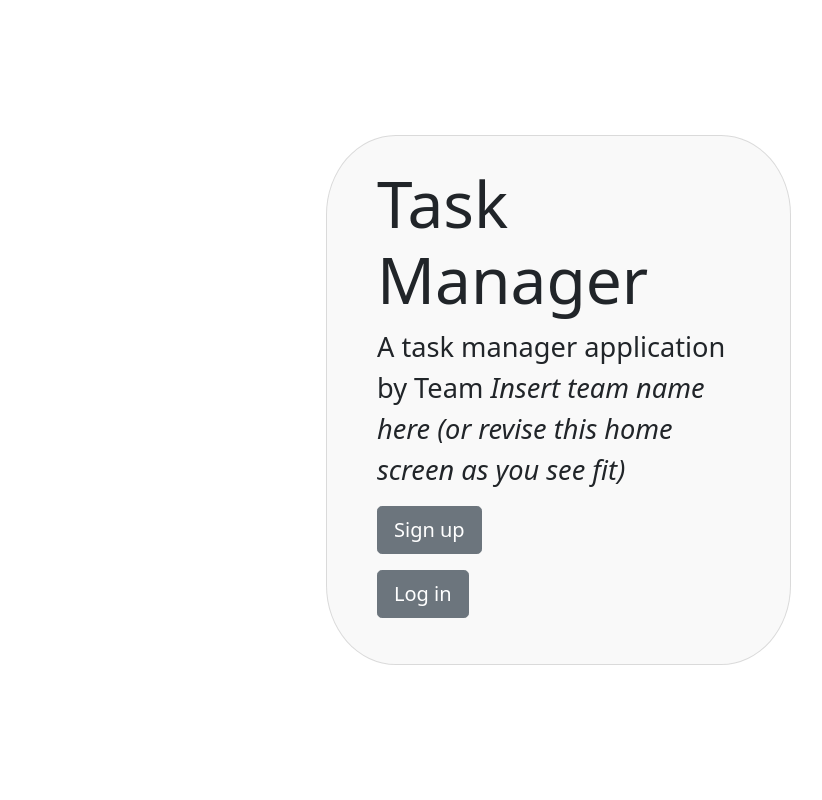
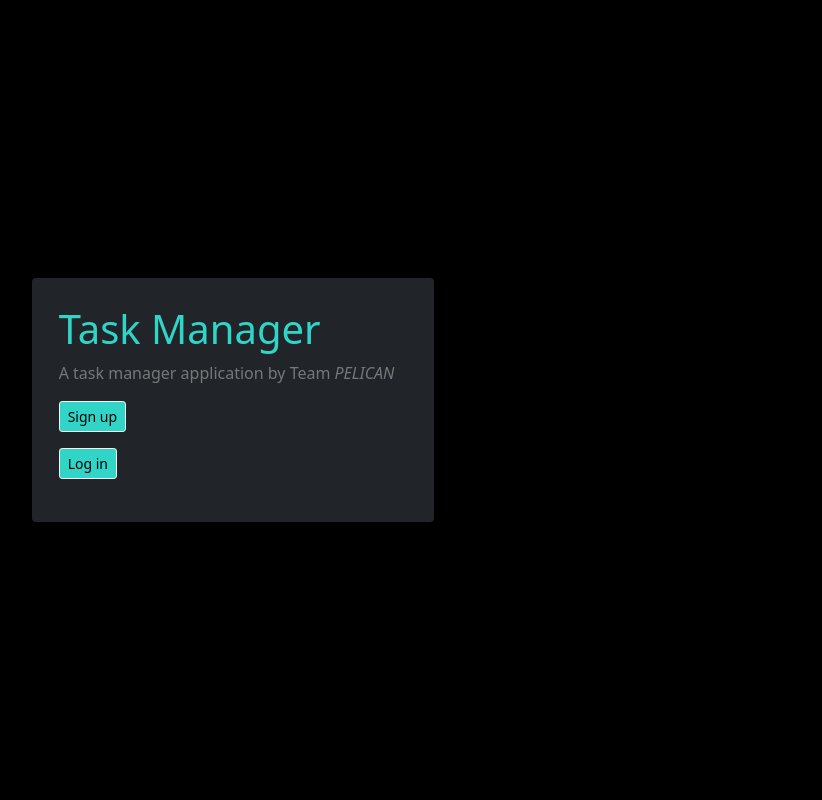
Before and after one commit to yharoon/Pelican-SEG-Small-Group, a Django app: template Pelican/tasks/templates/home.html in a window 1280 px wide. Shown: the whole page, without its empty margins (407-1229 px from the left). Run offline with Django 3.2, Linux system fonts and the light colour scheme; the template is opened without the code that fills it, so the values that code supplies are empty; some libraries are stand-ins or nearby versions.

Commit message:
Update home.html

```diff
--- a/Pelican/tasks/templates/home.html
+++ b/Pelican/tasks/templates/home.html
@@ -1,20 +1,16 @@
 {% extends 'base.html' %}
 {% block body %}
-  <div class="container vh-100">
-    <div class="row h-100">
-      <div class="col-12 my-auto">
-        <div class="card cover-card offset-sm-2 offset-md-4 offset-lg-7">
-          <h1 class="cover-heading">Task Manager</h1>
-          <p class="cover-text">A task manager application by Team <i>Insert team name here (or revise this home screen as you see fit)</i></p>
+  <div class="container-fluid bg-black vh-100">
+    <div class="row justify-content-center align-items-center h-100">
+      <div class="col-md-6 col-lg-4">
+        <div class="card h-99 rounded-5 bg-dark text-light" style="border: none; padding: 27px;">
+          <h1 class="cover-heading" style="color: #30D5C8; font-size: 2.5rem;">Task Manager</h1>
+          <p class="cover-text low-key" style="font-size: 1rem;">A task manager application by Team <i class="low-key">PELICAN</i></p>
           <p>
-            <a href='{% url 'sign_up' %}' class="btn btn-lg btn-secondary">
-              Sign up
-            </a>
+            <a href="{% url 'sign_up' %}" class="btn btn-sm btn-light" style="background-color: #30D5C8;">Sign up</a>
           </p>
           <p>
-            <a href='{% url 'log_in' %}' class="btn btn-lg btn-secondary">
-              Log in
-            </a>
+            <a href="{% url 'log_in' %}" class="btn btn-sm btn-light" style="background-color: #30D5C8;">Log in</a>
           </p>
         </div>
       </div>
```
